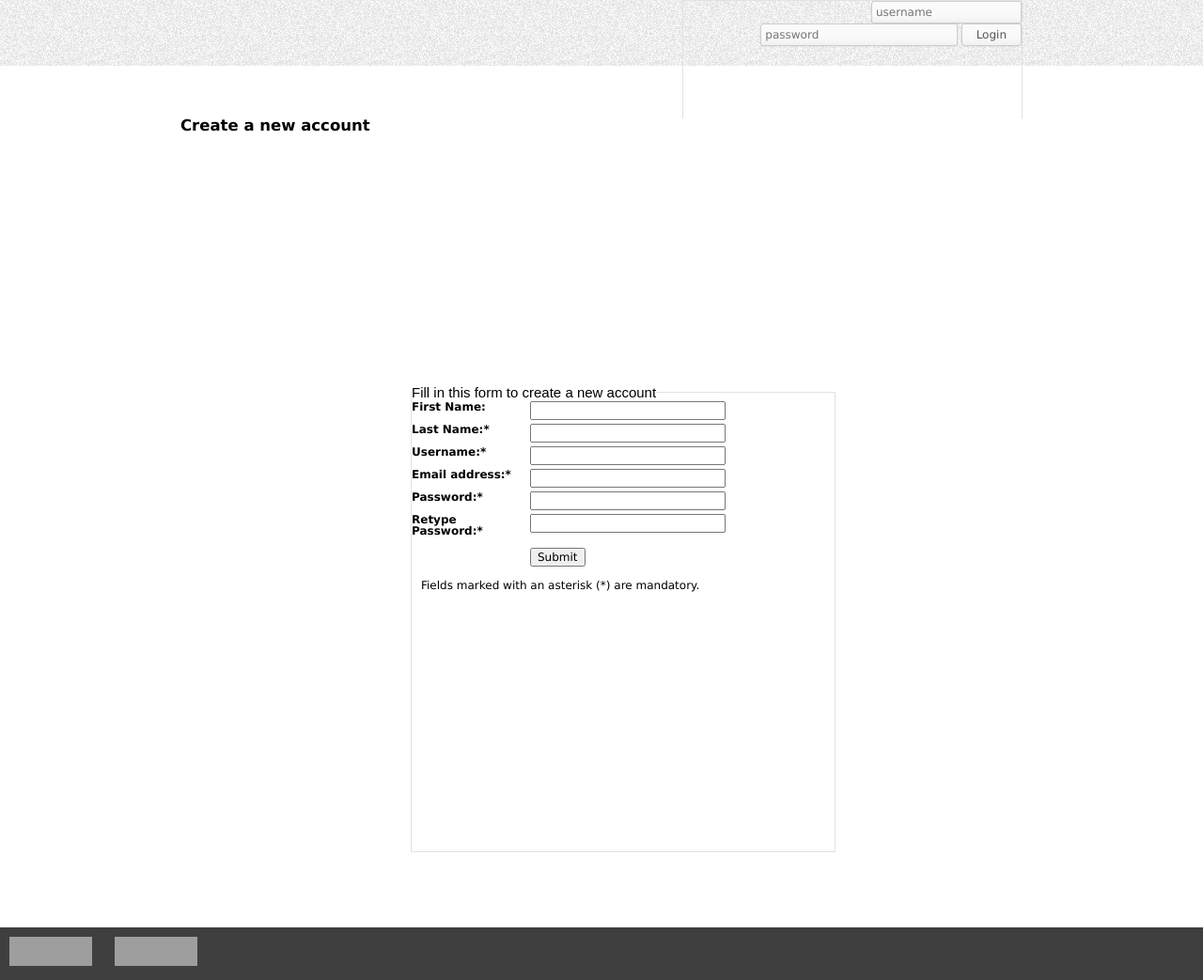
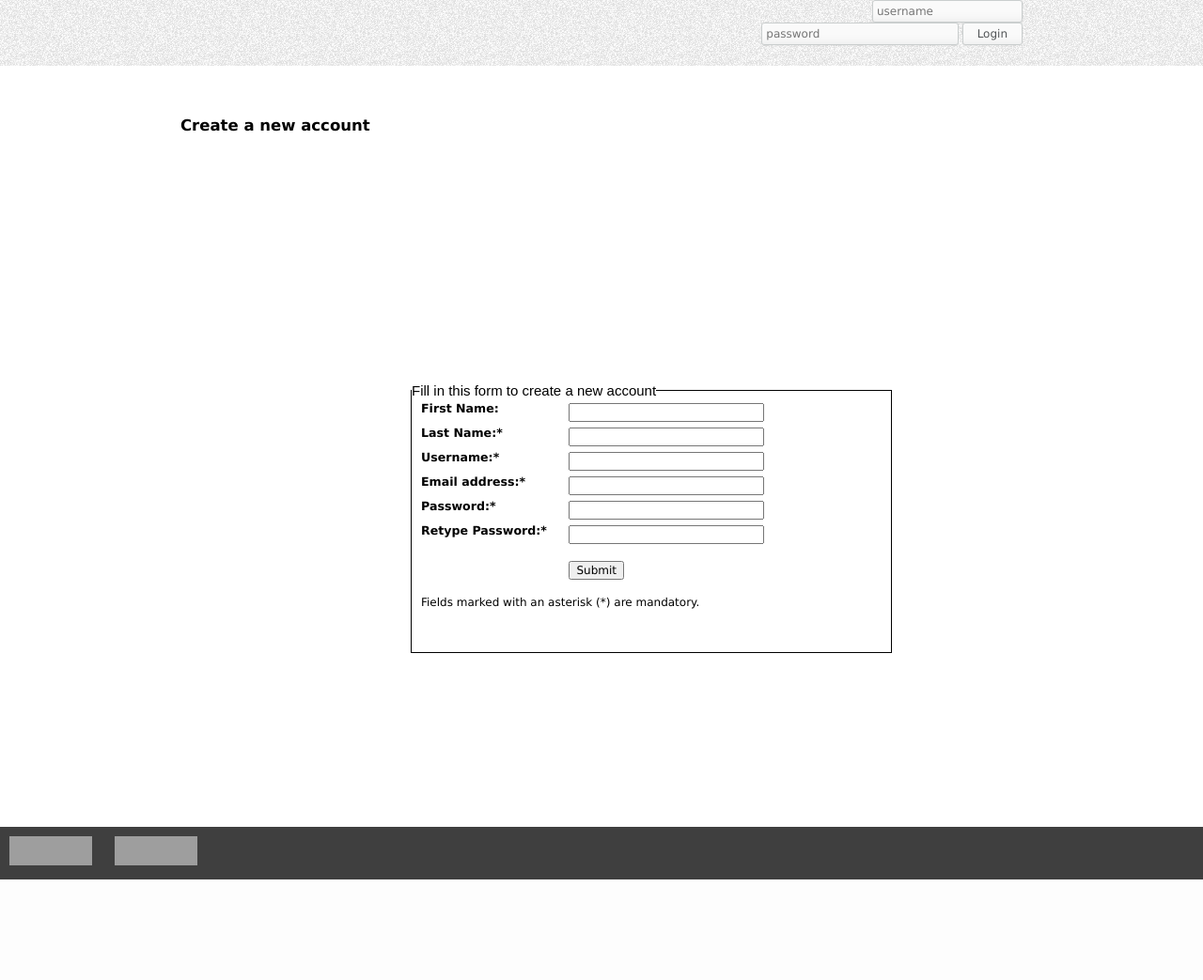
Before and after one commit to Erno3000/WEBDB, a PHP site: page /register.php in a window 1280 px wide. Shown: the whole page at 94% size. After the commit the page ends 936 px from the top, so only its background shows below. Run offline with PHP 8.4, Linux system fonts and the light colour scheme; grey boxes are pictures that could not be loaded.

Commit message:
css aangepast, fieldsets apart gedefinieerd, de uitlijning is nu perfect

```diff
--- a/css/create_item.css
+++ b/css/create_item.css
@@ -41,8 +41,9 @@ p.maximum {
     display: block;
 }
 
-fieldset {
-    width: 37em;
+#ccform fieldset {
+    border:1px solid;
+    width: 38em;
     height: 33em;
 }
 
--- a/css/register.css
+++ b/css/register.css
@@ -4,17 +4,18 @@
     overflow: auto;
 }
 
-p.rule {
+p.mandatory {
     font-size: 80%;
+    padding-left: 10px;
 }
 
 #caform ul {
     list-style: none;
-    padding: 0px 0px;
+    padding: 3px 10px;
 }
 
 #caform li {
-    padding: 2px 0px;
+    padding: 3px 0px;
 }
 
 #caform input[type='text'], input[type='password'] {
@@ -23,18 +24,18 @@ p.rule {
 
 #caform label {
     font-weight: bold;
-    font-size: 100%;
-    width: 10em;
+    font-size: 105%;
+    width: 12em;
     float: left;
     text-align: left;
     margin-right: 0.5em;
     display: block;
 }
 
-fieldset {
-    border:1px solid #e2e2e2;
-    width: 400px;
-    height: 240px;
+#caform fieldset {
+    border:1px solid;
+    width: 34em;
+    height: 19em;
 }
 
 h1 {
```
